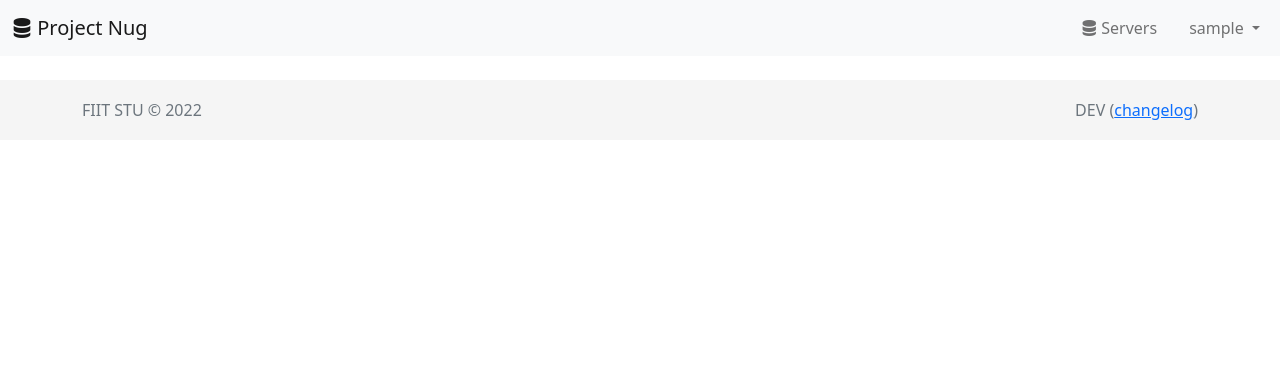
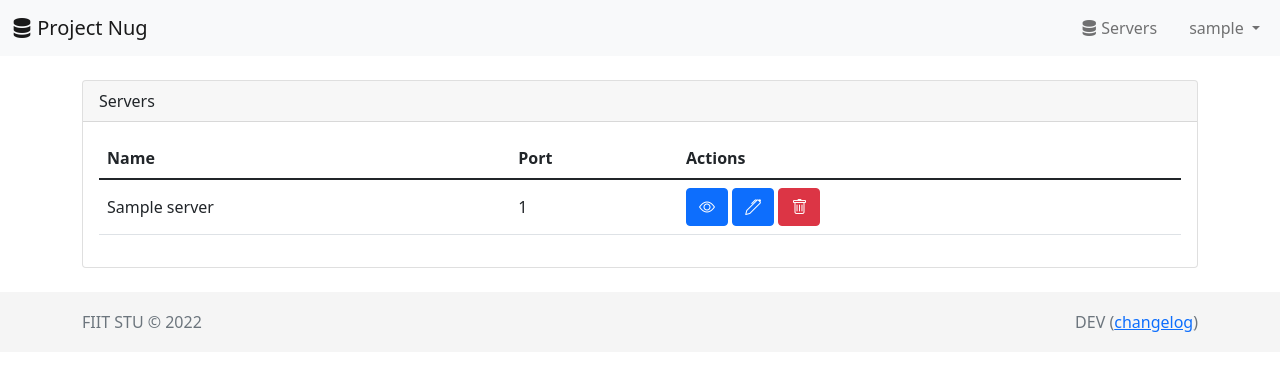
Before and after one commit to Sibyx/nug-admin, a Django app: page /servers in a window 1280 px wide. Shown: the top 371 px of the page. Run offline with Django 4.2, Linux system fonts and the light colour scheme; a user stored in the database is signed in; tables that the repository leaves empty hold one stand-in row (values such as "Sample post"); style sheets or scripts are compiled from the project's sources; some libraries are stand-ins or nearby versions.

Commit message:
Avahi discovery 👣

```diff
--- a/apps/core/models/server.py
+++ b/apps/core/models/server.py
@@ -11,7 +11,7 @@ class Server(BaseModel):
         default_permissions = ()
 
     creator = models.ForeignKey(User, on_delete=models.CASCADE, related_name='+')
-    name = models.CharField(max_length=200)
+    name = models.SlugField(max_length=200)
     port = models.PositiveSmallIntegerField(null=False, unique=True)
     users = models.ManyToManyField(User, db_table='user_servers', related_name='servers')
 
--- a/apps/web/urls.py
+++ b/apps/web/urls.py
@@ -5,6 +5,8 @@ from apps.web.views import dashboard, changelog, servers
 urlpatterns = [
     # Servers
     path('servers', servers.ServerManagement.as_view(), name='server-management'),
+    path('server/<uuid:server_id>/detail', servers.ServerDetail.as_view(), name='server-detail'),
+    path('server/<uuid:server_id>/delete', servers.ServerDelete.as_view(), name='server-delete'),
 
     path("changelog", changelog.Changelog.as_view(), name='changelog'),
     path("", dashboard.Dashboard.as_view(), name='dashboard'),
--- a/apps/web/views/servers.py
+++ b/apps/web/views/servers.py
@@ -1,15 +1,69 @@
+import time
+from uuid import UUID
+
 from django.contrib.auth.mixins import LoginRequiredMixin
-from django.shortcuts import render
+from django.http import Http404
+from django.shortcuts import render, redirect
+from django.utils.translation import gettext as _
 from django.views import View
+from zeroconf import Zeroconf, IPVersion, ZeroconfServiceTypes, ServiceBrowser
+
+from apps.core.models import Server
+from apps.web.zeroconf import ZeroconfListener
 
 
 class ServerManagement(LoginRequiredMixin, View):
     login_url = '/admin/login'
 
     def get(self, request):
-        return render(request, 'web/servers/management.html')
+        return render(
+            request,
+            'web/servers/management.html',
+            context={
+                'servers': Server.objects.all()
+            }
+        )
+
+
+class ServerDetail(View):
+    def get(self, request, server_id: UUID):
+        try:
+            server = Server.objects.get(pk=server_id)
+        except Server.DoesNotExist:
+            raise Http404(_('Server not found!'))
+
+        zeroconf = Zeroconf(ip_version=IPVersion.All)
+        listener = ZeroconfListener()
+        services = list(ZeroconfServiceTypes.find(zc=zeroconf))
+        browser = ServiceBrowser(zeroconf, services, listener)
+
+        time.sleep(2)
+        print(listener.services)
+
+        return render(
+            request,
+            'web/servers/detail.html',
+            context={
+                'server': server,
+                'services': listener.services
+            }
+        )
+
+
+class ServerDelete(View):
+    def get(self, request, server_id: UUID):
+        try:
+            server = Server.objects.get(pk=server_id)
+        except Server.DoesNotExist:
+            raise Http404(_('Server not found!'))
+
+        server.delete()
+
+        return redirect('server-management')
 
 
 __all__ = [
     'ServerManagement',
+    'ServerDetail',
+    'ServerDelete'
 ]
--- a/nug_admin/settings.py
+++ b/nug_admin/settings.py
@@ -17,7 +17,6 @@ from dotenv import load_dotenv
 
 BASE_DIR = Path(__file__).resolve(strict=True).parent.parent
 ENV_FILE = os.path.join(BASE_DIR, '.env')
-DATABASE_FILE = os.path.join(BASE_DIR, 'nug.db')
 LOG_DIR = os.path.join(BASE_DIR, 'logs')
 
 # .env
@@ -95,7 +94,7 @@ WSGI_APPLICATION = 'nug_admin.wsgi.application'
 DATABASES = {
     'default': {
         'ENGINE': 'django.db.backends.sqlite3',
-        'NAME': DATABASE_FILE,
+        'NAME': os.getenv('DATABASE_FILE'),
     }
 }
 
--- a/requirements.txt
+++ b/requirements.txt
@@ -2,3 +2,5 @@ Django==4.*
 python-dotenv
 markdown
 django-bootstrap-v5
+tomli
+zeroconf
--- a/templates/web/servers/management.html
+++ b/templates/web/servers/management.html
@@ -3,5 +3,43 @@
 {% load bootstrap5 %}
 
 {% block content %}
-
+	<div class="row">
+		<div class="col-lg-12">
+			<div class="card mb-4">
+				<div class="card-header">
+					{% trans "Servers" %}
+				</div>
+				<div class="card-body">
+					<table class="table">
+						<thead>
+						<tr>
+							<th scope="col">{% trans 'Name' %}</th>
+							<th scope="col">{% trans 'Port' %}</th>
+							<th scope="col">{% trans 'Actions' %}</th>
+						</tr>
+						</thead>
+						<tbody>
+						{% for server in servers %}
+							<tr>
+							<td class="align-middle">{{ server.name }}</td>
+							<td class="align-middle">{{ server.port }}</td>
+							<td class="align-middle">
+								<a class="btn btn-primary" href="{% url 'server-detail' server.pk %}">
+									<i class="bi bi-eye"></i>
+								</a>
+								<a class="btn btn-primary" href="#">
+									<i class="bi bi-pen"></i>
+								</a>
+								<a class="btn btn-danger" href="{% url 'server-delete' server.pk %}">
+									<i class="bi bi-trash"></i>
+								</a>
+							</td>
+							</tr>
+						{% endfor %}
+						</tbody>
+					</table>
+				</div>
+			</div>
+		</div>
+	</div>
 {% endblock %}
```
Also changed, not shown: apps/web/zeroconf.py (added, +23 -0 lines), templates/web/servers/detail.html (added, +68 -0 lines), apps/core/migrations/0002_alter_server_name.py (added).
